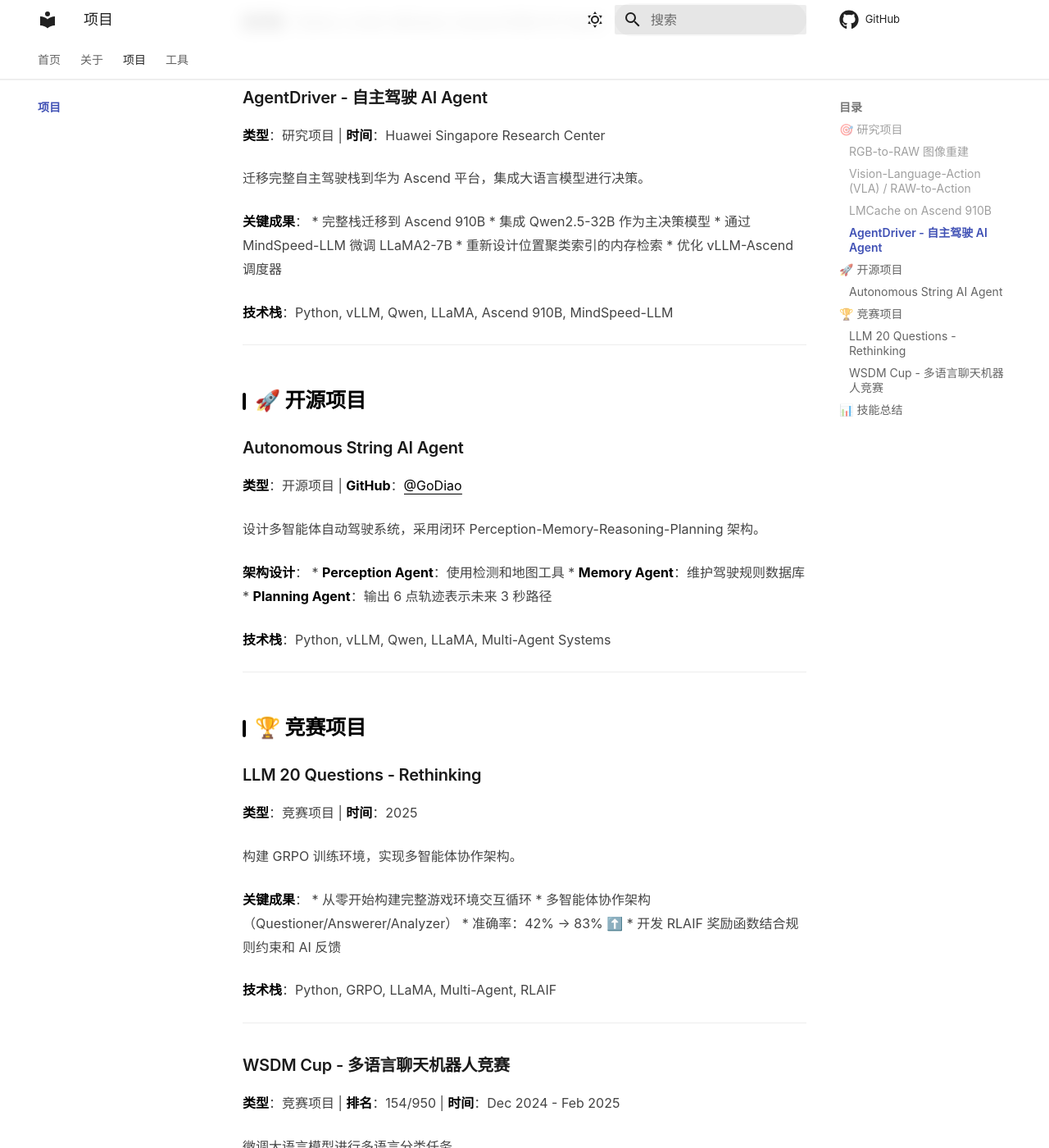
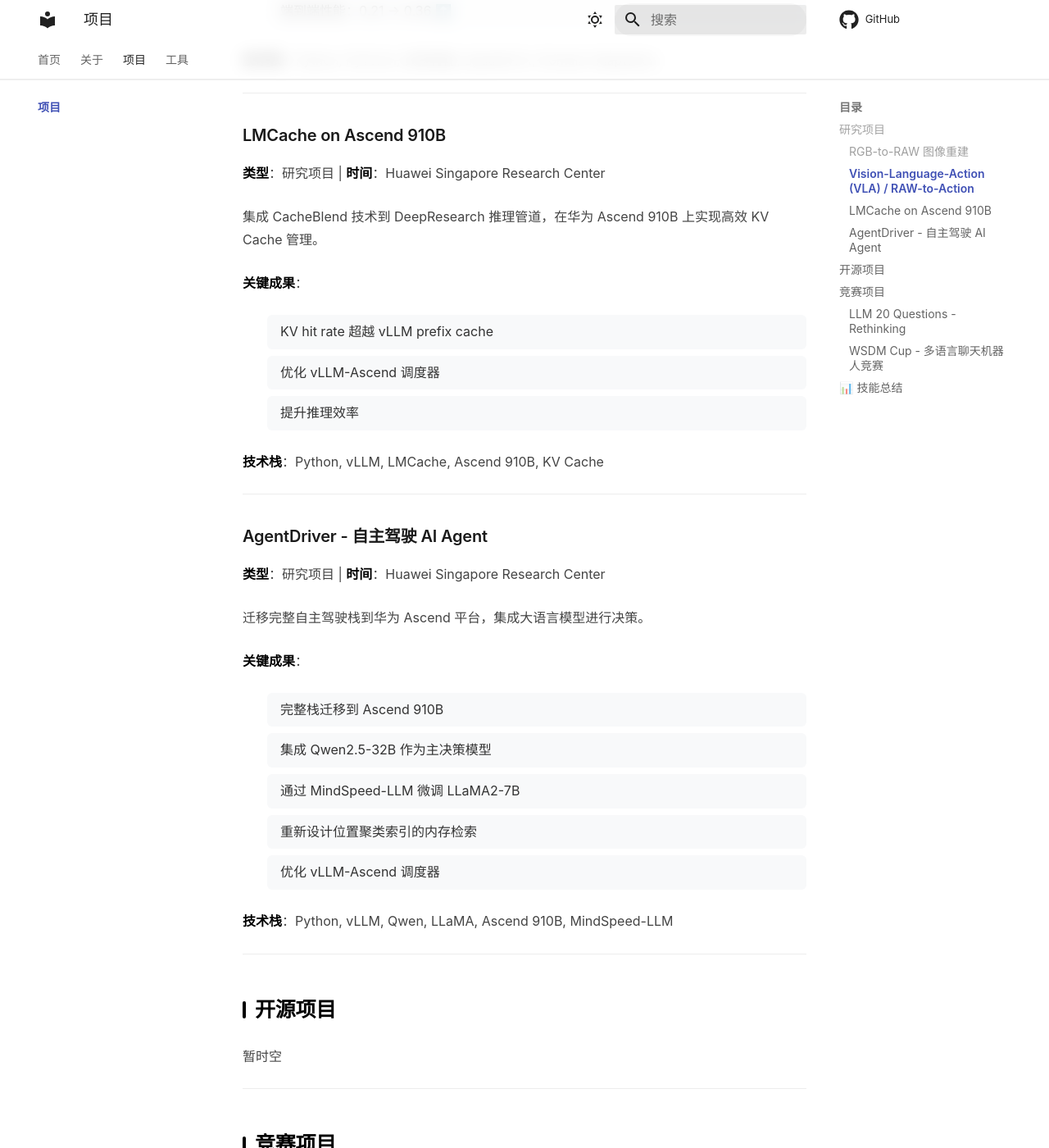
Before and after one commit to GoDiao/blog-source, an MkDocs documentation site: the page built from docs/projects/README.md, in a window 1280 px wide and 1400 px high, scrolled down 1172 px. Shown: the whole window at 82% size. Built offline with MkDocs 1.6.1 and Material for MkDocs 9.7.7, drawn with Linux system fonts in a browser that asks for light colours; comment, search, counter and statistics services are not loaded; some of the changed text lies outside the part shown.

Commit message:
Fix markdown list formatting: add blank lines before lists

```diff
--- a/docs/projects/README.md
+++ b/docs/projects/README.md
@@ -1,6 +1,6 @@
 # 项目
 
-## 🎯 研究项目
+## 研究项目
 
 ### RGB-to-RAW 图像重建
 
@@ -9,6 +9,7 @@
 重建基于 Unprocessing 的逆 ISP 管道，设计轻量级 ReRAW 风格模型。
 
 **关键成果**：
+
 * PSNR：52.81 → 56.98 ⬆️
 * SSIM：0.91 → 0.95 ⬆️
 * 开发多线程 RAW 分布间隙分析器
@@ -25,6 +26,7 @@
 评估 SpatialVLA 并在 Bridge 数据集上进行微调，实现端到端 RAW-to-action 训练。
 
 **关键成果**：
+
 * 成功率：34.5% → 49.5% ⬆️
 * 设计 RawAdaptationModule（可学习的通道投影）
 * 将 4 通道 RAW 桥接至 RGB 预训练编码器
@@ -41,6 +43,7 @@
 集成 CacheBlend 技术到 DeepResearch 推理管道，在华为 Ascend 910B 上实现高效 KV Cache 管理。
 
 **关键成果**：
+
 * KV hit rate 超越 vLLM prefix cache
 * 优化 vLLM-Ascend 调度器
 * 提升推理效率
@@ -56,6 +59,7 @@
 迁移完整自主驾驶栈到华为 Ascend 平台，集成大语言模型进行决策。
 
 **关键成果**：
+
 * 完整栈迁移到 Ascend 910B
 * 集成 Qwen2.5-32B 作为主决策模型
 * 通过 MindSpeed-LLM 微调 LLaMA2-7B
@@ -66,24 +70,13 @@
 
 ---
 
-## 🚀 开源项目
+## 开源项目
 
-### Autonomous String AI Agent
-
-**类型**：开源项目 | **GitHub**：[@GoDiao](https://github.com/GoDiao)
-
-设计多智能体自动驾驶系统，采用闭环 Perception-Memory-Reasoning-Planning 架构。
-
-**架构设计**：
-* **Perception Agent**：使用检测和地图工具
-* **Memory Agent**：维护驾驶规则数据库
-* **Planning Agent**：输出 6 点轨迹表示未来 3 秒路径
-
-**技术栈**：Python, vLLM, Qwen, LLaMA, Multi-Agent Systems
+暂时空
 
 ---
 
-## 🏆 竞赛项目
+## 竞赛项目
 
 ### LLM 20 Questions - Rethinking
 
@@ -92,6 +85,7 @@
 构建 GRPO 训练环境，实现多智能体协作架构。
 
 **关键成果**：
+
 * 从零开始构建完整游戏环境交互循环
 * 多智能体协作架构（Questioner/Answerer/Analyzer）
 * 准确率：42% → 83% ⬆️
@@ -108,6 +102,7 @@
 微调大语言模型进行多语言分类任务。
 
 **关键成果**：
+
 * 微调 Gemma2-9b-it 进行多语言分类
 * 应用 LoRA 和 int4 量化实现高效部署
 
```
